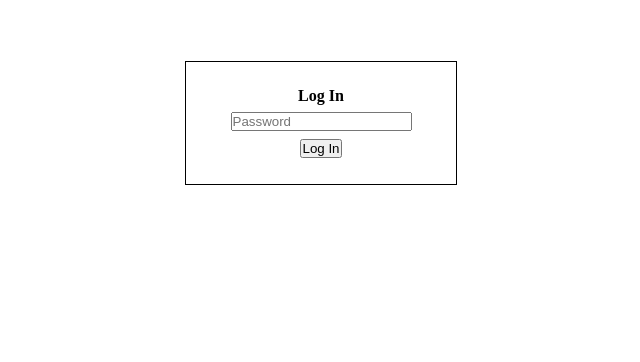
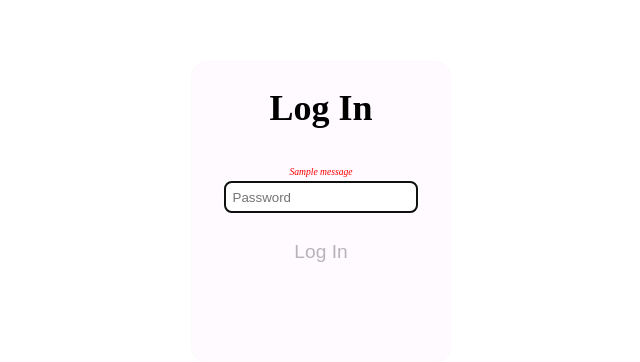
Before and after one commit to Shirozo/Debtor-Manager-using-Python-Eel, a Flask app: page /login in a window 1280 px wide. Shown: the top 362 px of the page, without its empty margins (319-959 px from the left). Run offline with Flask 3, Linux system fonts and the light colour scheme; tables that the repository leaves empty hold one stand-in row (values such as "Sample post"); one stand-in notice (Sample message) is shown; some libraries are stand-ins or nearby versions.

Commit message:
Flash message was last added feature

```diff
--- a/app.py
+++ b/app.py
@@ -20,13 +20,11 @@ except (FileExistsError, FileNotFoundError):
     mkdir("database")
     s = open('./database/database.db', 'w')
     db = SQL("sqlite:///database/database.db")
-    db.execute("CREATE TABLE IF NOT EXISTS exdafgf ( password )")
+    db.execute("CREATE TABLE IF NOT EXISTS exdafgf ( hyansasd )")
     db.execute("CREATE TABLE IF NOT EXISTS debtor (id INTEGER PRIMARY KEY AUTOINCREMENT NOT NULL, name TEXT NOT NULL)")
-    db.execute("INSERT INTO exdafgf (password) VALUES (?)", generate_password_hash("admin"))
+    db.execute("INSERT INTO exdafgf (hyansasd) VALUES (?)", generate_password_hash("admin"))
 
 db = SQL("sqlite:///database/database.db")
-
-
 
 @app.after_request
 def after_request(response):
@@ -48,6 +46,15 @@ def index():
 @app.route("/login", methods = ["POST", "GET"])
 def login():
     if request.method == "POST":
-        ...
+        pwd = request.form.get("password").strip()
+        hash_pass = db.execute("SELECT hyansasd FROM exdafgf")[0]
+        print(pwd)
+        if check_password_hash(hash_pass["hyansasd"], pwd):
+            user_hash = generate_password_hash("user")
+            session['user'] = user_hash
+            return redirect("/")
+        else:
+            flash("Incorrect Password")
+            return redirect("/login")
     else:
         return render_template("login.html")
--- a/static/style.css
+++ b/static/style.css
@@ -8,22 +8,64 @@
     margin: 2% 2%;
 }
 
+
+.error{
+    color: red;
+    display: none;
+    font-size: 40%;
+}
+
+.invalid{
+    color: red;
+    font-size: 40%;
+    text-align: left;
+}
+
+.login{
+    background-color: rgb(255, 250, 255);
+    border: rgb(253, 248, 253) solid 1px;
+    border-radius: .7em;
+    font-size: 150%;
+    margin: 5% auto;
+    padding: 2% .5%;
+    text-align: center;
+    width: 20%;
+
+}
+
+.login h6{
+    font-size: 150%;
+    margin-bottom: 10%;
+}
+
+.login input{
+    border: black solid 1px;
+    border-radius: .5em;
+    padding: 3%;
+    margin-bottom: 10%;
+
+}
+
+.login button{
+    font-size: 80%;
+    margin-bottom: 30%;
+    background: inherit;
+    border: transparent;
+    cursor: pointer;
+}
+
+.login button:hover{
+    font-size: 100%;
+    color: blue;
+}
+
 .upper{
+    background-color: white;
+    border-radius: .5em;
     padding: 1%;
-    background-color: rgb(225, 225, 254);
-    border-radius: .5em;
     outline: rgb(255, 225, 254);
 }
 
 .upper h6{
     font-size: 250%;
 }
-
-.login{
-    font-size: 150%;
-    border: black solid 1px;
-    width: 20%;
-    text-align: center;
-    margin: 5% auto;
-    padding: 2% 1%;
-}
--- a/templates/index.html
+++ b/templates/index.html
@@ -1,5 +1,5 @@
-{{% extends "layout.html"%}}
+{% extends "layout.html" %}
 
-{{% block main %}}
+{% block main %}
 
-{{% endblock %}}
+{% endblock %}
--- a/templates/layout.html
+++ b/templates/layout.html
@@ -4,10 +4,12 @@
         <title>
             Debtor Management
         </title>
+        <link rel="icon" href="static/debt.png">
         <link rel="stylesheet" href="static/style.css">
     </head>
     <body class="container">
         <div class="upper">
+            <img src="static/debt.png" alt="">
             <header>
                 <h6>
                     Loan Management
@@ -18,6 +20,6 @@
                 <input type="text" placeholder="Search" autocomplete="off" autofocus>
             </header>
         </div>
-        {{% block main %}} {{% endblock %}}
+        {% block main %} {% endblock %}
     </body>
 </html>
--- a/templates/login.html
+++ b/templates/login.html
@@ -5,14 +5,44 @@
             Debtor  Management
         </title>
         <link rel="stylesheet" href="static/style.css">
+        <link rel="icon" href="static/debt.png">
     </head>
     <body class="container">
         <div class="login">
             <h6> Log In</h6>
+            {% if get_flashed_messages() %}
+                <i class="invalid">{{ get_flashed_messages() | join(" ") }}</i>
+            {% endif %}
             <form action="/login" method="post">
-                <input type="text" placeholder="Password">
+                <input name="password" id="password" type="password" placeholder="Password" autocomplete="off" autofocus required>
+                <i class="error" id="error">*required</i>
+                <div>
+                    <button type="submit" id="sub">Log In</button>
+                </div>
             </form>
-            <button type="submit">Log In</button>
         </div>
     </body>
+    <script>
+        var password = document.getElementById("password");
+        var sub = document.getElementById("sub");
+        var error = document.getElementById("error");
+        sub.disabled = true;
+        password.addEventListener("keyup", async function(){
+            if (password.value.trim().length != 0){
+                sub.disabled = false;
+                password.style.border = "black solid 1px";
+                password.style.outline = "black solid 1px";
+                password.style.marginBottom = "10%"
+                error.style.display = "none";
+            }
+            else{
+                sub.disabled = true;
+                password.style.border = "red solid 1px";
+                password.style.outline = "red solid 1px";
+                password.style.marginBottom = "0%"
+                error.style.display = "block";
+                error.style.marginBottom = "6%";
+            }
+        })
+    </script>
 </html>
```
Also changed, not shown: static/debt.png (added).
